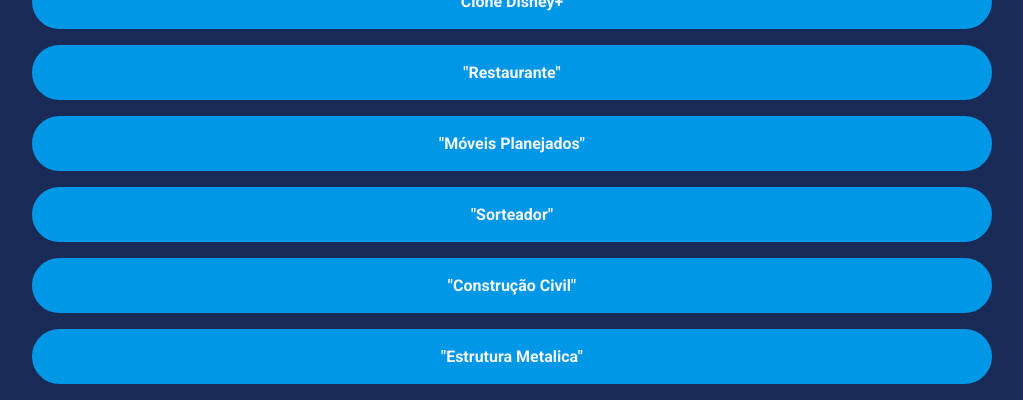
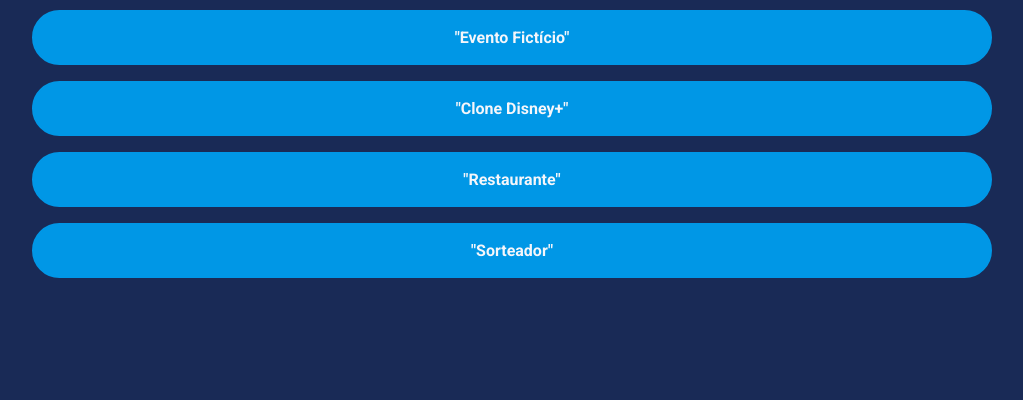
Before and after one commit to fllaviio/portfolio-links, a website: page index.html in a window 1280 px wide. Shown: the part 404-804 px from the top of the page, without its empty margins (128-1151 px from the left). Drawn offline with Linux system fonts and the light colour scheme.

Commit message:
links-atualizados

```diff
--- a/index.html
+++ b/index.html
@@ -64,23 +64,8 @@
                     </a>
                 </li>
                 <li class="projects-list-item">
-                    <a href="https://seu-novo-lar.vercel.app/" target="_blank">
-                        "Móveis Planejados"
-                    </a>
-                </li>
-                <li class="projects-list-item">
                     <a href="https://sorteadorgruntflavio-umber.vercel.app/" target="_blank">
                         "Sorteador"
-                    </a>
-                </li>
-                <li class="projects-list-item">
-                    <a href="https://construcao-civil.vercel.app/" target="_blank">
-                        "Construção Civil"
-                    </a>
-                </li>
-                <li class="projects-list-item">
-                    <a href="https://estrutura-metalica.vercel.app/" target="_blank">
-                        "Estrutura Metalica"
                     </a>
                 </li>
             </ul>
```
